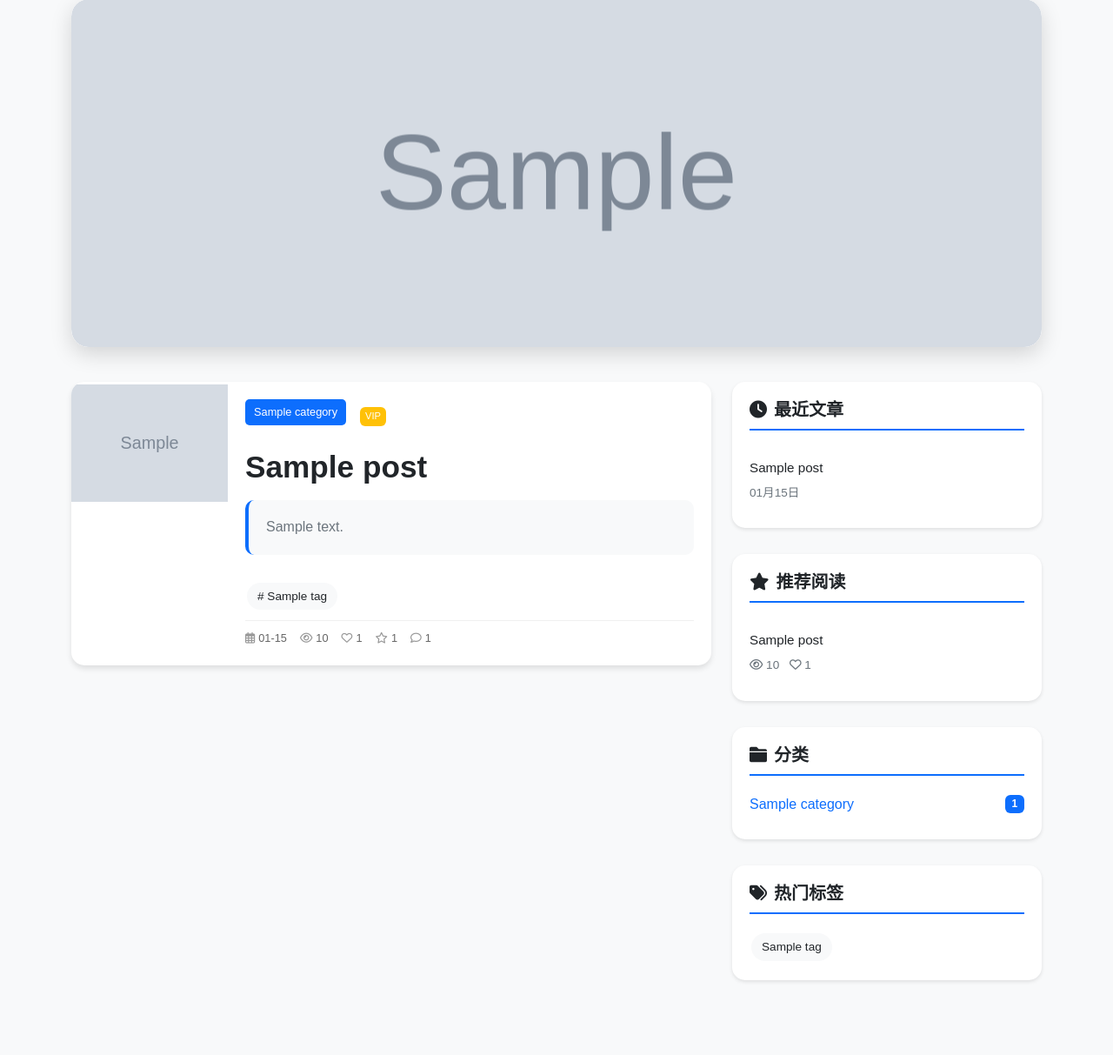
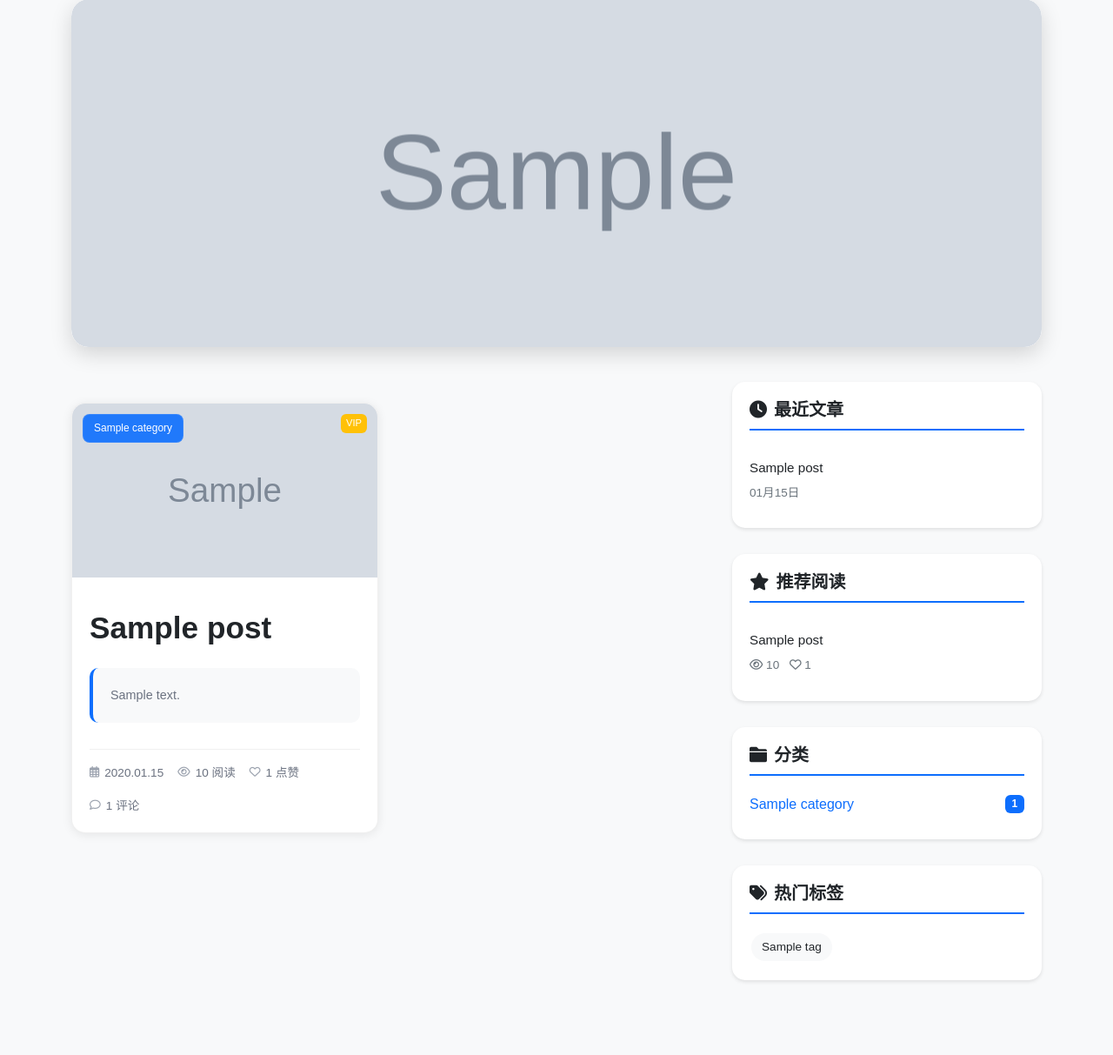
Before and after one commit to jhzhou002/blog, a Django app: page / in a window 1280 px wide. Shown: the part 70-1283 px from the top of the page at 87% size. Run offline with Django 4.2, Linux system fonts and the light colour scheme; tables that the repository leaves empty hold one stand-in row (values such as "Sample post"); grey boxes marked "Sample" are stand-in pictures.

Commit message:
重构首页博客卡片为现代化垂直布局设计
- 将横向布局改为垂直布局，采用Bootstrap两列网格系统
- 优化卡片视觉设计：更现代的阴影、圆角和悬停效果
- 分类标识和VIP标识覆盖在封面图片上，增强视觉层次
- 改进统计数据显示样式，使用更合适的间距和颜色
- 完善移动端响应式设计，确保单列显示效果
- 补充CLAUDE.md依赖管理说明部分

🤖 Generated with [Claude Code](https://claude.ai/code)

Co-Authored-By: Claude <noreply@anthropic.com>

```diff
--- a/static/css/style.css
+++ b/static/css/style.css
@@ -188,96 +188,95 @@ body {
 }
 
 
-/* Post Cards */
+/* Post Cards - 垂直布局设计 */
 .post-card {
     background: white;
-    border-radius: 15px;
-    box-shadow: 0 4px 6px rgba(0, 0, 0, 0.1);
-    transition: all 0.3s ease;
+    border-radius: 16px;
+    box-shadow: 0 2px 12px rgba(0, 0, 0, 0.08);
+    transition: all 0.3s cubic-bezier(0.4, 0, 0.2, 1);
     overflow: hidden;
-    margin-bottom: 25px;
-    min-height: 180px;
+    height: 100%;
     display: flex;
     flex-direction: column;
+    border: 1px solid rgba(0, 0, 0, 0.06);
 }
 
 .post-card:hover {
-    transform: translateY(-3px);
-    box-shadow: 0 8px 20px rgba(0, 0, 0, 0.15);
-}
-
-.post-card-content {
-    display: flex;
-    flex: 1;
-    align-items: stretch;
+    transform: translateY(-4px);
+    box-shadow: 0 8px 32px rgba(0, 0, 0, 0.12);
+    border-color: rgba(13, 110, 253, 0.1);
 }
 
 .post-card-img-wrapper {
-    flex-shrink: 0;
-    width: 180px;
-    height: 140px;
+    position: relative;
+    width: 100%;
+    height: 200px;
     overflow: hidden;
-    display: flex;
-    align-items: center;
-    justify-content: center;
+    background: #f8f9fa;
 }
 
 .post-card-img {
     width: 100%;
     height: 100%;
     object-fit: cover;
-    transition: transform 0.3s ease;
+    transition: transform 0.4s cubic-bezier(0.4, 0, 0.2, 1);
 }
 
 .post-card:hover .post-card-img {
-    transform: scale(1.05);
+    transform: scale(1.08);
+}
+
+.post-card-overlay {
+    position: absolute;
+    top: 12px;
+    left: 12px;
+    right: 12px;
+    display: flex;
+    justify-content: space-between;
+    align-items: flex-start;
 }
 
 .post-card-body {
     padding: 20px;
     display: flex;
     flex-direction: column;
-    justify-content: space-between;
-    flex: 1;
-    min-height: 140px;
-}
-
-.post-card-main {
     flex: 1;
 }
 
 .post-card-footer {
-    border-top: 1px solid #f0f0f0;
-    padding-top: 10px;
-    margin-top: 10px;
+    margin-top: auto;
+    padding-top: 16px;
+    border-top: 1px solid rgba(0, 0, 0, 0.06);
 }
 
 .post-stats {
     display: flex;
     align-items: center;
-    gap: 15px;
-    font-size: 0.8rem;
-    color: #666;
+    gap: 16px;
+    flex-wrap: wrap;
+    font-size: 0.85rem;
+    color: #6b7280;
 }
 
 .post-stat {
     display: flex;
     align-items: center;
-    gap: 4px;
+    gap: 6px;
+    white-space: nowrap;
 }
 
 .post-stat i {
-    color: #999;
+    color: #9ca3af;
+    font-size: 0.8rem;
 }
 
 .post-title {
-    font-size: 1.3rem;
+    font-size: 1.25rem;
     font-weight: 600;
-    margin-bottom: 8px;
-    color: var(--dark-color);
+    margin-bottom: 12px;
+    color: #1f2937;
     text-decoration: none;
     line-height: 1.4;
-    min-height: 2.4rem;
     display: -webkit-box;
     -webkit-line-clamp: 2;
     -webkit-box-orient: vertical;
@@ -290,10 +289,10 @@ body {
 }
 
 .post-summary {
-    color: var(--secondary-color);
-    margin-bottom: 12px;
-    line-height: 1.4;
-    min-height: 2.8rem;
+    color: #6b7280;
+    margin-bottom: 0;
+    line-height: 1.6;
+    font-size: 0.9rem;
     display: -webkit-box;
     -webkit-line-clamp: 2;
     -webkit-box-orient: vertical;
@@ -563,20 +562,24 @@ body {
 
 /* Category Badge */
 .category-badge {
-    background: var(--primary-color);
+    background: rgba(13, 110, 253, 0.9);
     color: white;
-    padding: 5px 10px;
-    border-radius: 5px;
-    font-size: 0.8rem;
+    padding: 6px 12px;
+    border-radius: 8px;
+    font-size: 0.75rem;
+    font-weight: 500;
     text-decoration: none;
     display: inline-block;
-    margin-bottom: 10px;
+    backdrop-filter: blur(4px);
+    border: 1px solid rgba(255, 255, 255, 0.1);
+    transition: all 0.2s ease;
 }
 
 .category-badge:hover {
-    background: var(--dark-color);
+    background: rgba(13, 110, 253, 1);
     color: white;
     text-decoration: none;
+    transform: translateY(-1px);
 }
 
 /* Buttons */
@@ -779,18 +782,31 @@ body {
         font-size: 1rem;
     }
 
-    .post-card {
-        text-align: center;
+    /* 移动端博客卡片单列显示 */
+    .posts-section .row .col-md-6 {
+        max-width: 100%;
+        flex: 0 0 100%;
     }
 
-    .post-card-img {
-        width: 100%;
-        height: 200px;
+    .post-card-img-wrapper {
+        height: 180px;
     }
 
-    .post-meta {
+    .post-card-body {
+        padding: 16px;
+    }
+
+    .post-title {
+        font-size: 1.1rem;
+    }
+
+    .post-stats {
+        gap: 12px;
         justify-content: center;
-        flex-wrap: wrap;
+    }
+
+    .post-stat {
+        font-size: 0.8rem;
     }
 }
 
@@ -798,6 +814,17 @@ body {
     /* Hide mobile bottom navigation on desktop */
     .mobile-bottom-nav {
         display: none !important;
+    }
+}
+
+@media (min-width: 992px) {
+    /* 桌面端调整博客卡片间距 */
+    .posts-section .row {
+        margin: -15px;
+    }
+
+    .posts-section .row > div {
+        padding: 15px;
     }
 }
 
--- a/templates/blog/index.html
+++ b/templates/blog/index.html
@@ -55,10 +55,11 @@
         <div class="col-lg-8">
             <!-- Blog Posts -->
             <div class="posts-section">
+                <div class="row g-4">
                     {% for post in posts %}
+                    <div class="col-md-6">
                         <article class="post-card">
-                    <div class="post-card-content">
-                        <!-- 左侧封面图 -->
+                            <!-- 顶部封面图 -->
                             <div class="post-card-img-wrapper">
                                 <a href="{{ post.get_absolute_url }}">
                                     {% if post.cover_image %}
@@ -67,12 +68,8 @@
                                         <img src="{% static 'images/default-post.jpg' %}" class="post-card-img" alt="{{ post.title }}">
                                     {% endif %}
                                 </a>
-                        </div>
-
-                        <!-- 右侧内容区 -->
-                        <div class="post-card-body">
-                            <div class="post-card-main">
-                                <div class="post-card-header">
+                                <!-- 分类和VIP标识覆盖在图片上 -->
+                                <div class="post-card-overlay">
                                     {% if post.category %}
                                         <a href="{% url 'blog:category_posts' post.category.pk %}" class="category-badge">
                                             {{ post.category.name }}
@@ -82,59 +79,52 @@
                                         <span class="vip-badge">VIP</span>
                                     {% endif %}
                                 </div>
+                            </div>
 
+                            <!-- 内容区 -->
+                            <div class="post-card-body">
                                 <h3>
                                     <a href="{{ post.get_absolute_url }}" class="post-title">
                                         {{ post.title }}
                                     </a>
                                 </h3>
 
-                                <p class="post-summary">{{ post.summary|truncatechars:120 }}</p>
+                                <p class="post-summary">{{ post.summary|truncatechars:100 }}</p>
 
-                                {% if post.tags.exists %}
-                                <div class="post-tags">
-                                    {% for tag in post.tags.all|slice:":3" %}
-                                        <a href="{% url 'blog:tag_posts' tag.pk %}" class="tag"># {{ tag.name }}</a>
-                                    {% endfor %}
-                                </div>
-                                {% endif %}
-                            </div>
-
-                            <!-- 底部统计数据 -->
+                                <!-- 底部统计数据和标签 -->
                                 <div class="post-card-footer">
                                     <div class="post-stats">
                                         <span class="post-stat">
                                             <i class="far fa-calendar-alt"></i>
-                                        {{ post.created_at|date:"m-d" }}
+                                            {{ post.created_at|date:"Y.m.d" }}
                                         </span>
                                         <span class="post-stat">
                                             <i class="far fa-eye"></i>
-                                        {{ post.views }}
+                                            {{ post.views }} 阅读
                                         </span>
                                         <span class="post-stat">
                                             <i class="far fa-heart"></i>
-                                        {{ post.likes }}
-                                    </span>
-                                    <span class="post-stat">
-                                        <i class="far fa-star"></i>
-                                        {{ post.favorites }}
+                                            {{ post.likes }} 点赞
                                         </span>
                                         <span class="post-stat">
                                             <i class="far fa-comment"></i>
-                                        {{ post.comments.count }}
+                                            {{ post.comments.count }} 评论
                                         </span>
                                     </div>
                                 </div>
                             </div>
+                        </article>
                     </div>
-                </article>
                     {% empty %}
+                    <div class="col-12">
                         <div class="text-center py-5">
                             <i class="fas fa-file-alt fa-3x text-muted mb-3"></i>
                             <h4 class="text-muted">暂无文章</h4>
                             <p class="text-muted">还没有发布任何文章</p>
                         </div>
+                    </div>
                     {% endfor %}
+                </div>
             </div>
 
             <!-- Pagination -->
```
Also changed, not shown: CLAUDE.md (+11 -0 lines). Lines whose indentation alone changed are shown as unchanged.
